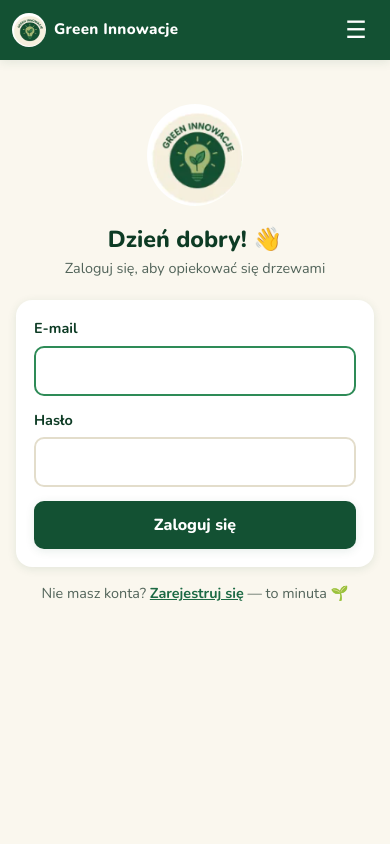
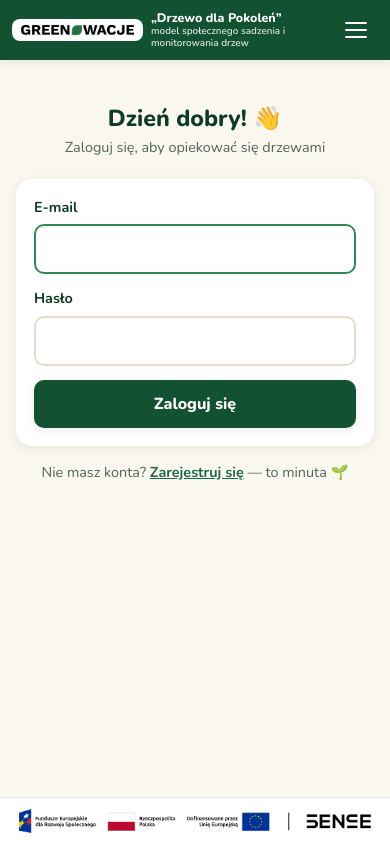
Before and after one commit to Pawel-Truszkowski/greeninnowacje, a Django app: page /logowanie in a window 390 px wide. Run offline with Django 5.2, Linux system fonts and the light colour scheme; parts of the project's set-up code (start-up, migrations or seed data) failed here and were passed over.

Commit message:
Rebrand to GREENowacje and show the EU funding bar on every page
The project is co-funded by FERS, so every page now carries the funding
bar (FE / RP / UE / SENSE) in a footer. The body is a flex column, so the
footer sits at the bottom of the viewport even on the full-height map.

The header shows the GREENowacje wordmark on a white pill (it is black on
white and would vanish on the dark header) with the claim "Drzewo dla
Pokoleń" and its subtitle beside it. The old name is replaced in the page
title, e-mails, the welcome message, MAIL_FROM, seed data and the README;
technical identifiers (Nominatim User-Agent, domains) are left as they are.

The mobile menu button is now drawn in CSS: the ☰ glyph is not in Nunito
and showed a missing-character box on devices without a fallback font.

test_branding.py guards the funding bar and the claim on public and
logged-in pages, and keeps the old name out of every template.

Co-Authored-By: Claude Opus 5.5 <noreply@anthropic.com>

```diff
--- a/accounts/views.py
+++ b/accounts/views.py
@@ -58,7 +58,7 @@ def register_view(request):
         elif form.is_valid():
             user = form.save()
             login(request, user)
-            messages.success(request, "🎉 Witamy w Green Innowacje! Konto założone.")
+            messages.success(request, "🎉 Witamy w GREENowacjach! Konto założone.")
             return redirect(settings.LOGIN_REDIRECT_URL)
     return render(request, "accounts/register.html", {"form": form}, status=status)
 
--- a/config/settings.py
+++ b/config/settings.py
@@ -144,7 +144,7 @@ EMAIL_PORT = env.int("SMTP_PORT", default=587)
 EMAIL_HOST_USER = env("SMTP_USER", default="")
 EMAIL_HOST_PASSWORD = env("SMTP_PASS", default="")
 EMAIL_USE_TLS = env.bool("SMTP_USE_TLS", default=True)
-DEFAULT_FROM_EMAIL = env("MAIL_FROM", default="Green Innowacje <noreply@localhost>")
+DEFAULT_FROM_EMAIL = env("MAIL_FROM", default="GREENowacje <noreply@localhost>")
 EMAIL_BACKEND = (
     "django.core.mail.backends.smtp.EmailBackend"
     if EMAIL_HOST
--- a/core/management/commands/seed_demo.py
+++ b/core/management/commands/seed_demo.py
@@ -62,9 +62,9 @@ TREES = [
      "Przy alei prowadzącej do dworu.", "OK", "u1",
      [(1, "u1"), (6, "u1"), (12, "u1"), (19, "u3")]),
     ("t03", "Klon zwyczajny", 1, "52.866435", "19.637973", "5.8", 60,
-     "Wolontariusze Green Innowacje", "Obok wiatraka koźlaka. Podpora wymaga poprawy.",
+     "Wolontariusze GREENowacje", "Obok wiatraka koźlaka. Podpora wymaga poprawy.",
      "SOON", "u2", [(4, "u2"), (11, "u2")]),
-    ("t04", "Brzoza brodawkowata", 1, "52.863960", "19.634193", "6.5", 210, "Green Innowacje",
+    ("t04", "Brzoza brodawkowata", 1, "52.863960", "19.634193", "6.5", 210, "GREENowacje",
      "Przy zagrodzie z Rzeszotar.", "URGENT", None, [(12, "u3"), (21, "u3")]),
     ("t05", "Jarząb pospolity", 1, "52.866120", "19.632213", "4.0", 33, SKANSEN,
      "Młode nasadzenie przy karczmie — pierwszy sezon.", "SOON", "u1",
@@ -82,7 +82,7 @@ TREES = [
     ("t11", "Grab pospolity", 2, "52.876360", "19.642245", "4.6", 55,
      "Koło Gospodyń Wiejskich w Studzieńcu", "Przy świetlicy wiejskiej.", "URGENT", None,
      [(11, "u3")]),
-    ("t12", "Dąb bezszypułkowy", 2, "52.877665", "19.640310", "5.5", 260, "Green Innowacje",
+    ("t12", "Dąb bezszypułkowy", 2, "52.877665", "19.640310", "5.5", 260, "GREENowacje",
      "", "OK", "u3", [(2, "u3"), (8, "u3"), (17, "u3")]),
     ("t13", "Klon zwyczajny", 2, "52.875955", "19.639320", "7.2", 40, "OSP Studzieniec",
      "Nasadzenie przy remizie.", "SOON", "u2", [(4, "u2"), (12, "u2")]),
--- a/static/css/app.css
+++ b/static/css/app.css
@@ -77,6 +77,24 @@ h3 { font-size: 1rem;   font-weight: 700; }
 
 a { color: var(--green-700); }
 
+/* ---------- EU funding bar ---------- */
+
+/* The logos are printed on white and must stay legible — never tint or crop this bar. */
+.funding-bar {
+  margin-top: auto;            /* body is a flex column: pins the footer to the bottom of short pages */
+  background: #fff;
+  padding: 4px 12px;
+  border-top: 1px solid var(--green-100);
+}
+
+.funding-bar img {
+  display: block;
+  width: 100%;
+  max-width: 720px;
+  height: auto;
+  margin: 0 auto;
+}
+
 /* ---------- app header ---------- */
 
 .app-header {
@@ -92,29 +110,36 @@ a { color: var(--green-700); }
   box-shadow: var(--shadow);
 }
 
-.app-header .logo {
-  width: 42px;
-  height: 42px;
-  border-radius: 50%;
-  background: var(--cream);
-  flex: 0 0 auto;
-}
-
 .app-header .brand {
-  font-weight: 800;
-  font-size: 1.05rem;
-  letter-spacing: .02em;
+  display: flex;
+  align-items: center;
+  gap: 12px;
+  min-width: 0;
   color: #fff;
   text-decoration: none;
   line-height: 1.15;
 }
 
-.app-header .brand small {
+/* The wordmark is black on white, so it sits on a white pill to survive the dark header. */
+.app-header .brand-logo {
   display: block;
-  font-weight: 600;
-  font-size: .72rem;
-  opacity: .85;
+  height: 30px;
+  width: auto;
+  background: #fff;
+  border-radius: 8px;
+  padding: 4px 8px;
+  flex: 0 0 auto;
 }
+
+.app-header .brand-text {
+  display: flex;
+  flex-direction: column;
+  gap: 1px;
+  min-width: 0;
+}
+
+.app-header .brand-text strong { font-weight: 800; font-size: .95rem; }
+.app-header .brand-text small { font-weight: 600; font-size: .72rem; opacity: .85; }
 
 .app-header .spacer { flex: 1; }
 
@@ -738,7 +763,6 @@ table.data td {
 
 .page.narrow { max-width: 440px; }
 .auth-hero { text-align: center; margin: 24px 0 20px; }
-.auth-hero img { width: 96px; border-radius: 50%; }
 .auth-hero h1 { margin: 12px 0 4px; }
 .auth-hero p { margin: 0; }
 .btn.block { width: 100%; }
@@ -1010,9 +1034,10 @@ b.soon   { color: var(--soon); }
 
 @media (max-width: 640px) {
   .app-header { gap: 8px; padding: 8px 12px; }
-  .app-header .logo { width: 34px; height: 34px; }
-  .app-header .brand { font-size: .95rem; }
-  .app-header .brand small { display: none; }     /* subtitle costs a whole row */
+  .app-header .brand { gap: 8px; }
+  .app-header .brand-logo { height: 22px; padding: 3px 6px; }
+  .app-header .brand-text strong { font-size: .78rem; }
+  .app-header .brand-text small { font-size: .62rem; }   /* wraps to 2–3 lines beside the logo */
   .app-header nav { gap: 2px; }
   .app-header nav a,
   .app-header nav .link-button { padding: 8px 8px; font-size: .8rem; }
@@ -1040,10 +1065,17 @@ b.soon   { color: var(--soon); }
     justify-content: center;
     min-width: 44px;
     min-height: 44px;
-    font-size: 1.5rem;
     color: #fff;
     border-radius: 999px;
     cursor: pointer;
+  }
+  /* Three bars from one element: the middle bar plus two box-shadows above and below. */
+  .burger-icon {
+    width: 22px;
+    height: 2.5px;
+    border-radius: 2px;
+    background: currentColor;
+    box-shadow: 0 -7px 0 currentColor, 0 7px 0 currentColor;
   }
   .nav-toggle:focus-visible + .nav-burger { outline: 2px solid #fff; outline-offset: 2px; }
   .nav-toggle:checked + .nav-burger { background: rgba(255,255,255,.18); }
@@ -1076,7 +1108,7 @@ b.soon   { color: var(--soon); }
   .map-toolbar .chips { flex-wrap: nowrap; }
   .map-toolbar .chip { white-space: nowrap; }
   .map-legend { display: none; }   /* the filter chips already carry the colours */
-  .app-header .brand { white-space: nowrap; }
+  .app-header .brand-text strong { white-space: nowrap; }   /* the subtitle may wrap, the claim may not */
 }
 
 /* The pin being placed during registration — same shape as on the map, brand colour. */
--- a/templates/accounts/login.html
+++ b/templates/accounts/login.html
@@ -1,10 +1,8 @@
 {% extends "base.html" %}
-{% load static %}
 {% block title %}Logowanie{% endblock %}
 {% block content %}
 <main class="page narrow">
   <div class="auth-hero">
-    <img src="{% static 'img/logo.png' %}" alt="">
     <h1>Dzień dobry! 👋</h1>
     <p class="muted">Zaloguj się, aby opiekować się drzewami</p>
   </div>
--- a/templates/accounts/register.html
+++ b/templates/accounts/register.html
@@ -1,10 +1,8 @@
 {% extends "base.html" %}
-{% load static %}
 {% block title %}Rejestracja{% endblock %}
 {% block content %}
 <main class="page narrow">
   <div class="auth-hero">
-    <img src="{% static 'img/logo.png' %}" alt="">
     <h1>Zostań opiekunem drzew 🌱</h1>
     <p class="muted">Tylko 3 pola — konto działa od razu</p>
   </div>
--- a/templates/base.html
+++ b/templates/base.html
@@ -3,7 +3,7 @@
 <head>
 <meta charset="utf-8">
 <meta name="viewport" content="width=device-width, initial-scale=1">
-<title>{% block title %}Podlewamy drzewa{% endblock %} — Green Innowacje</title>
+<title>{% block title %}Podlewamy drzewa{% endblock %} — GREENowacje</title>
 <link rel="stylesheet" href="{% static 'css/app.css' %}">
 <link rel="icon" href="{% static 'img/logo.png' %}">
 {% block head %}{% endblock %}
@@ -11,14 +11,21 @@
 <body>
 
 <header class="app-header">
-  <img src="{% static 'img/logo.png' %}" alt="Green Innowacje" class="logo">
-  <a class="brand" href="{% url 'trees:map' %}">Green Innowacje<small>Podlewamy drzewa 🌱</small></a>
+  <a class="brand" href="{% url 'trees:map' %}">
+    <img src="{% static 'img/greenowacje-logo.png' %}" width="684" height="92" alt="GREENowacje" class="brand-logo">
+    <span class="brand-text">
+      <strong>„Drzewo dla Pokoleń”</strong>
+      <small>model społecznego sadzenia i monitorowania drzew</small>
+    </span>
+  </a>
   <span class="spacer"></span>
 
   <!-- CSS-only menu: the checkbox holds the state, the label is the ☰ button. No script,
        so the page still works under a strict CSP (M4). -->
   <input class="nav-toggle" type="checkbox" id="nav-toggle" aria-label="Pokaż menu">
-  <label class="nav-burger" for="nav-toggle" title="Menu">☰</label>
+  <!-- Bars drawn in CSS: the ☰ glyph is not in Nunito, and devices without a fallback font
+       showed a "missing character" box instead. -->
+  <label class="nav-burger" for="nav-toggle" title="Menu"><span class="burger-icon"></span></label>
   <nav id="main-nav">
     {% url 'trees:map' as home_url %}
     <a href="{{ home_url }}" {% if request.path == home_url %}class="active" aria-current="page"{% endif %}>Mapa</a>
@@ -52,6 +59,13 @@
 
 {% block content %}{% endblock %}
 
+<!-- EU funding bar: a grant visibility obligation. The body is a flex column, so on short
+     pages and on the full-height map the footer still sits at the bottom of the viewport. -->
+<footer class="funding-bar">
+  <img src="{% static 'img/fe-belka.png' %}" width="2050" height="215"
+       alt="Fundusze Europejskie dla Rozwoju Społecznego, Rzeczpospolita Polska, Dofinansowane przez Unię Europejską, SENSE">
+</footer>
+
 {% for message in messages %}
   <div id="toast" class="auto" role="status">{{ message }}</div>
 {% endfor %}
--- a/templates/emails/admin_digest.txt
+++ b/templates/emails/admin_digest.txt
@@ -21,4 +21,4 @@ Wszystkie drzewa wymagające podlania mają opiekuna.
 {% endif %}
 Panel: {{ panel_url }}
 
-Green Innowacje
+GREENowacje
--- a/templates/emails/area_appeal.html
+++ b/templates/emails/area_appeal.html
@@ -31,7 +31,7 @@
           <a href="{{ my_trees_url }}" style="display:inline-block;padding:12px 20px;background:#135133;color:#ffffff;font-size:15px;border-radius:8px;text-decoration:none;">Zobacz drzewa w okolicy</a>
         </p>
         <p style="margin:0;font-size:13px;color:#5b6b61;">
-          Dziękujemy za każdą konewkę! 🌱<br>Green Innowacje
+          Dziękujemy za każdą konewkę! 🌱<br>GREENowacje
         </p>
       </td>
     </tr>
--- a/templates/emails/area_appeal.txt
+++ b/templates/emails/area_appeal.txt
@@ -12,4 +12,4 @@ Jeśli jesteś w pobliżu, możesz podlać je nawet bez zgłaszania się do opie
 Twoje drzewa: {{ my_trees_url }}
 
 Dziękujemy za każdą konewkę! 🌱
-Green Innowacje
+GREENowacje
--- a/templates/emails/coordinator_digest.txt
+++ b/templates/emails/coordinator_digest.txt
@@ -23,4 +23,4 @@ Wszystkie drzewa wymagające podlania mają opiekuna.
 {% endif %}
 Przegląd obszaru: {{ area_url }}
 
-Green Innowacje
+GREENowacje
--- a/templates/emails/volunteer_urgent.html
+++ b/templates/emails/volunteer_urgent.html
@@ -31,7 +31,7 @@
           <a href="{{ my_trees_url }}" style="display:inline-block;padding:12px 20px;background:#135133;color:#ffffff;font-size:15px;border-radius:8px;text-decoration:none;">Zobacz moje drzewa</a>
         </p>
         <p style="margin:0;font-size:13px;color:#5b6b61;">
-          Dziękujemy, że o nie dbasz! 🌱<br>Green Innowacje
+          Dziękujemy, że o nie dbasz! 🌱<br>GREENowacje
         </p>
       </td>
     </tr>
--- a/templates/emails/volunteer_urgent.txt
+++ b/templates/emails/volunteer_urgent.txt
@@ -12,4 +12,4 @@ się od razu.
 Wszystkie Twoje drzewa: {{ my_trees_url }}
 
 Dziękujemy, że o nie dbasz! 🌱
-Green Innowacje
+GREENowacje
```
Also changed, not shown: core/tests/test_branding.py (added, +42 -0 lines), README.md, static/img/fe-belka.png (added), static/img/greenowacje-logo.png (added), 1 other file.
